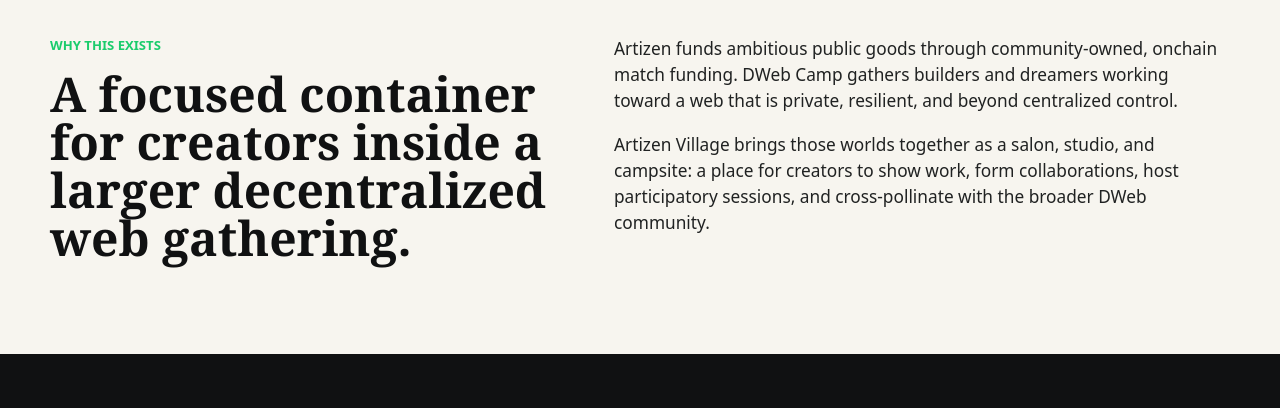
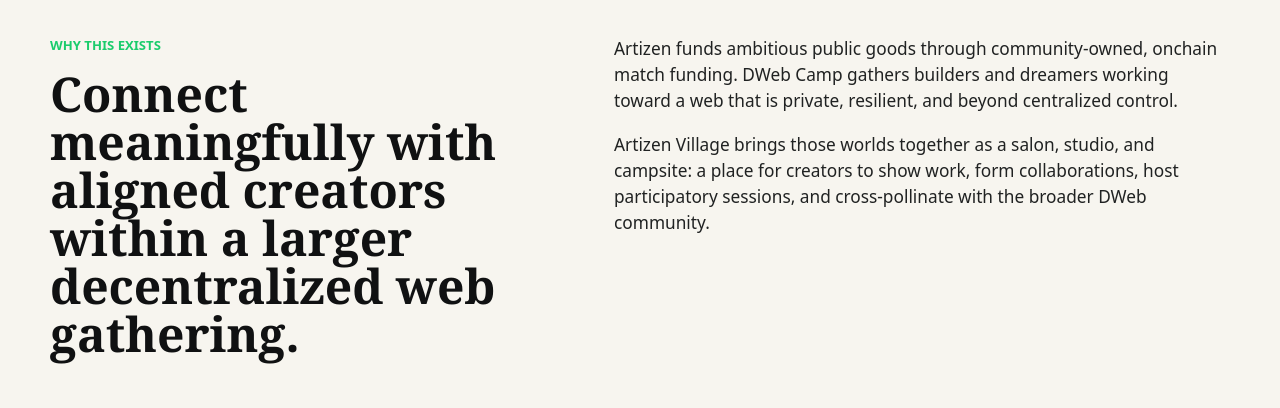
Before and after one commit to lirona/ArtizenVillage, a website: page index.html in a window 1280 px wide. Shown: the part 760-1168 px from the top of the page. Drawn offline with Linux system fonts and the light colour scheme; a web font is replaced by a local one.

Commit message:
update intro headline

```diff
--- a/index.html
+++ b/index.html
@@ -50,7 +50,7 @@
         <div class="section-inner intro-grid">
           <div>
             <p class="section-kicker">Why this exists</p>
-            <h2 id="village-title">A focused container for creators inside a larger decentralized web gathering.</h2>
+            <h2 id="village-title">Connect meaningfully with aligned creators within a larger decentralized web gathering.</h2>
           </div>
           <div class="intro-copy">
             <p>
```
